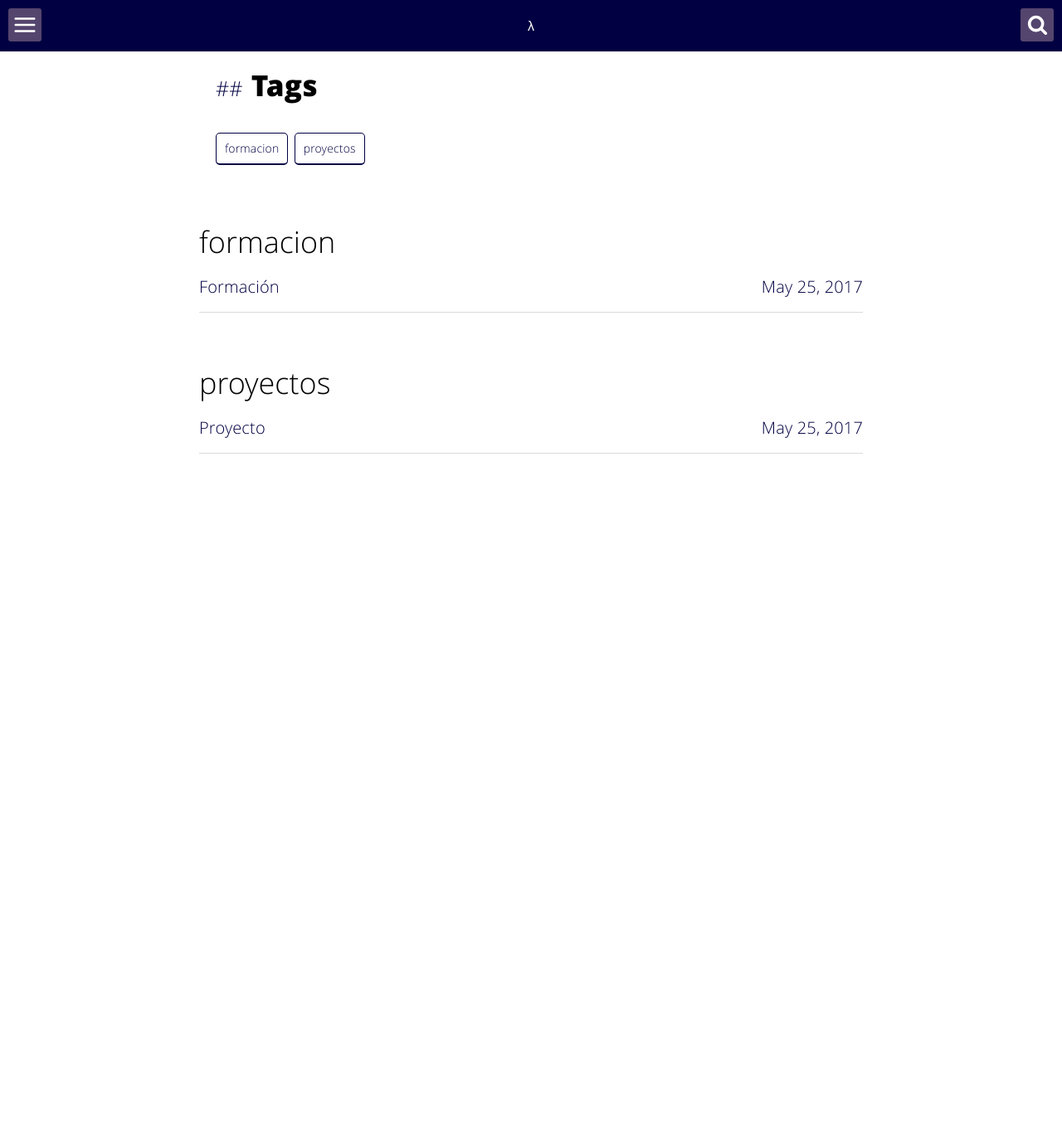
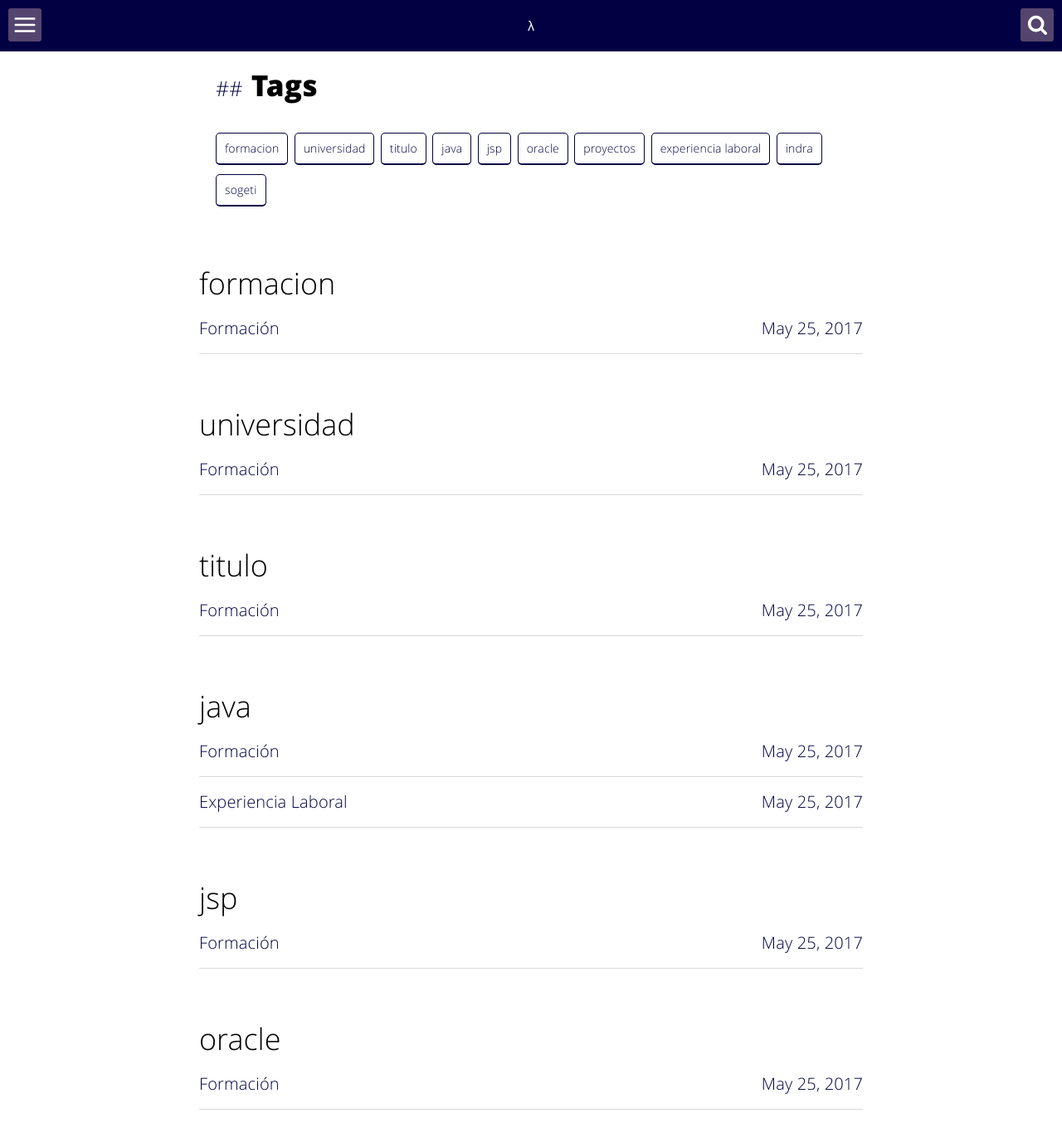
Before and after one commit to jmlorenzo50/jmlorenzo50.github.io, a Jekyll site: the page built from tags.html, in a window 1280 px wide and 1400 px high. Shown: the top 1377 px of the window at 83% size. Built offline with Jekyll 4.4.1, drawn with Linux system fonts in a browser that asks for light colours; some of the changed text lies outside the part shown.

Commit message:
Cambios
Cambios

```diff
--- a/_posts/2017-05-25-formacion.md
+++ b/_posts/2017-05-25-formacion.md
@@ -5,6 +5,11 @@ image: ''
 date:   2017-05-25 00:06:31
 tags:
 - formacion
+- universidad
+- titulo
+- java
+- jsp
+- oracle
 description: ''
 categories:
 - Learn Jekyll
--- a/_posts/2017-05-25-proyectos.md
+++ b/_posts/2017-05-25-proyectos.md
@@ -1,10 +1,14 @@
 ---
 layout: post
-title:  "Proyecto"
+title:  "Experiencia Laboral"
 image: ''
 date:   2017-05-25 00:06:32
 tags:
 - proyectos
+- experiencia laboral
+- indra
+- sogeti
+- java
 description: ''
 categories:
 - Learn Jekyll
```
